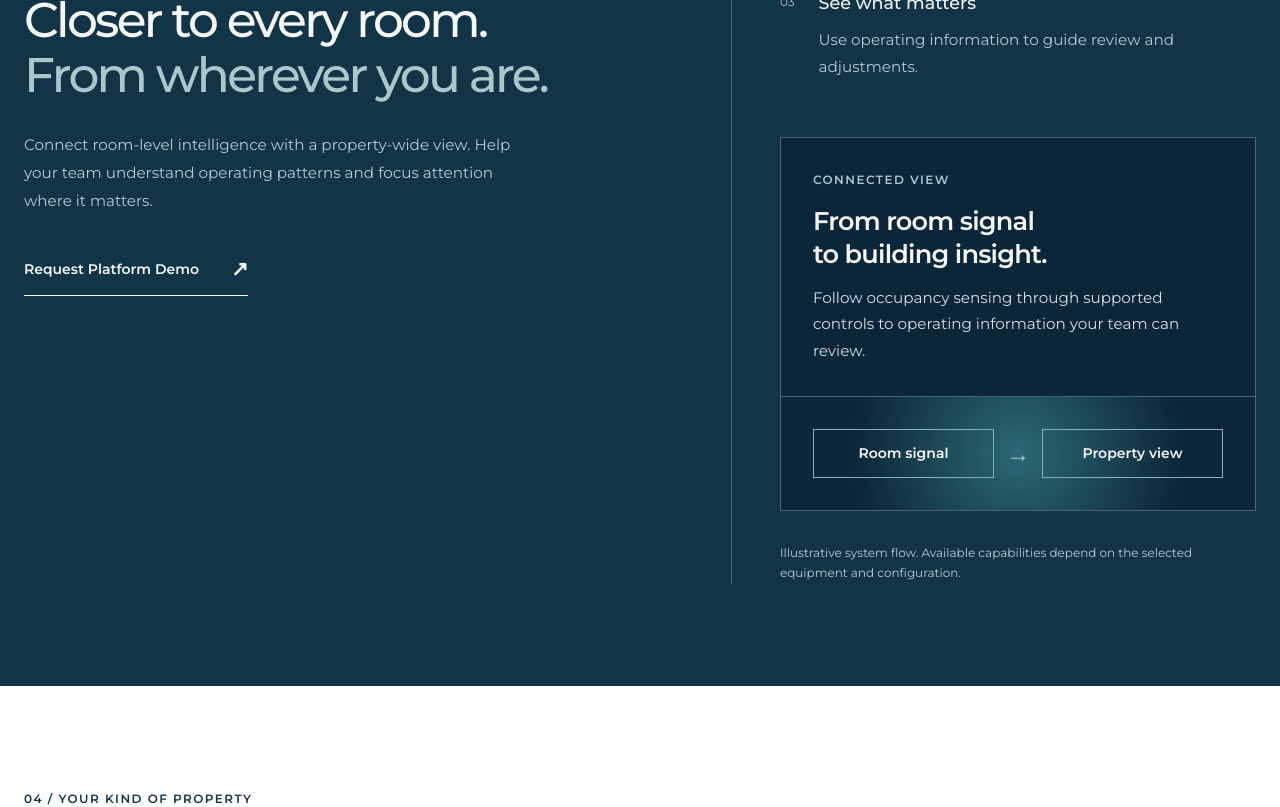
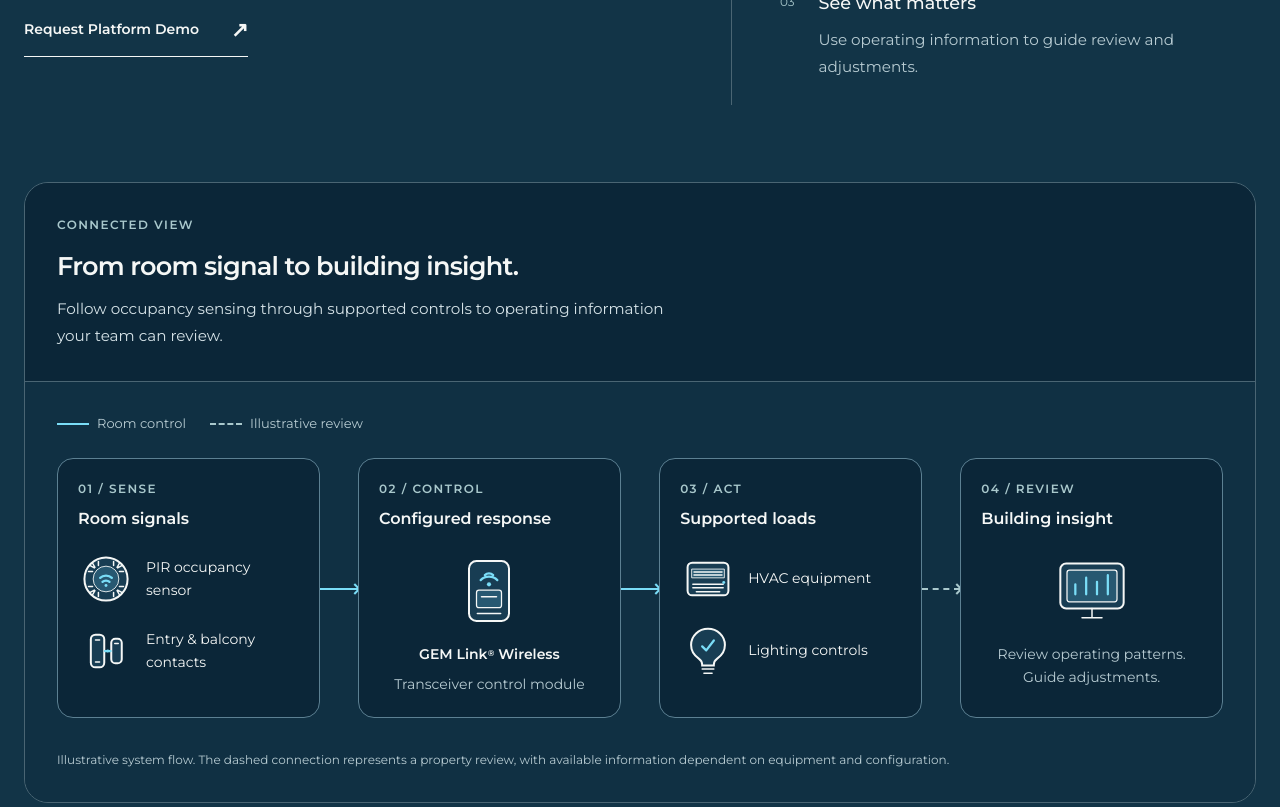
Before and after one commit to MannLester/Lodge-Tech-Website, a Next.js app in the folder apps/web/: page / in a window 1280 px wide. Shown: the part 4400-5207 px from the top of the page. Built offline with nearby package versions, Linux system fonts and the light colour scheme.

Commit message:
frontend: reuse solution icons in the Connected View graph

```diff
--- a/apps/web/src/app/marketing.css
+++ b/apps/web/src/app/marketing.css
@@ -485,6 +485,9 @@
 .marketing-site .product-panel-link {
   margin-top: 2rem;
 }
+.marketing-site .connected-property-panel > .product-panel-link {
+  align-self: flex-start;
+}
 
 .marketing-site .platform-section {
   background: #123447;
@@ -536,30 +539,10 @@
   overflow: hidden;
 }
 .marketing-site .platform-flow-figure {
-  margin-top: 2rem;
+  grid-column: 1 / -1;
   border: 1px solid #4a6573;
-}
-.marketing-site .platform-flow-frame {
-  display: grid;
-  grid-template-columns: minmax(0, 1fr) auto minmax(0, 1fr);
-  align-items: center;
-  gap: 0.75rem;
-  padding: clamp(1.25rem, 3vw, 2rem);
-  border-top: 1px solid #4a6573;
-  background: radial-gradient(circle at 50% 50%, #2c6875, #0b2638 68%);
-}
-.marketing-site .platform-flow-frame span:not(.platform-flow-arrow) {
-  border: 1px solid #85b2ba;
-  padding: 0.8rem 0.5rem;
-  color: #f5f7f6;
-  font-size: 0.875rem;
-  line-height: 1.5;
-  font-weight: 600;
-  text-align: center;
-}
-.marketing-site .platform-flow-frame .platform-flow-arrow {
-  color: #a9c8cc;
-  font-size: 1.5rem;
+  border-radius: 1.5rem;
+  overflow: hidden;
 }
 .marketing-site .platform-flow-figure figcaption {
   display: grid;
@@ -571,7 +554,7 @@
   color: #a9c8cc;
 }
 .marketing-site .platform-flow-figure figcaption h3 {
-  max-width: 24ch;
+  max-width: 36ch;
   font-size: clamp(1.25rem, 2vw, 1.65rem);
   line-height: 1.3;
   text-wrap: balance;
@@ -579,10 +562,166 @@
   letter-spacing: -0.03em;
 }
 .marketing-site .platform-flow-figure figcaption p:not(.chapter-label) {
-  max-width: 40ch;
+  max-width: 62ch;
   color: #d5e2e7;
   font-size: 0.95rem;
   line-height: 1.75;
+}
+
+.marketing-site .connected-view-experience {
+  --graph-gap: clamp(1.5rem, 3vw, 2.5rem);
+  padding: clamp(1.25rem, 3vw, 2rem);
+  border-top: 1px solid #4a6573;
+  background: #103043;
+}
+.marketing-site .connected-view-legend {
+  display: flex;
+  flex-wrap: wrap;
+  gap: 0.75rem 1.5rem;
+  margin-bottom: 1.5rem;
+  color: #b7cbd2;
+  font-size: 0.8125rem;
+  line-height: 1.5;
+}
+.marketing-site .connected-view-legend > span {
+  display: flex;
+  align-items: center;
+  gap: 0.5rem;
+}
+.marketing-site .connected-view-legend i {
+  width: 2rem;
+  border-top: 2px solid #7addf7;
+}
+.marketing-site .connected-view-legend .connected-view-review-line {
+  border-top-style: dashed;
+  border-top-color: #a9c8cc;
+}
+.marketing-site .connected-view-graph {
+  display: grid;
+  grid-template-columns: repeat(4, minmax(0, 1fr));
+  gap: var(--graph-gap);
+}
+.marketing-site .connected-view-graph > li {
+  position: relative;
+  min-width: 0;
+  padding: 1.25rem;
+  border: 1px solid #5c8092;
+  border-radius: 1rem;
+  background: #0b2638;
+}
+.marketing-site .connected-view-graph > li:not(:last-child)::after {
+  position: absolute;
+  top: 50%;
+  left: calc(100% + 1px);
+  width: var(--graph-gap);
+  border-top: 2px solid #7addf7;
+  content: "";
+}
+.marketing-site .connected-view-graph > li:not(:last-child)::before {
+  position: absolute;
+  top: calc(50% - 3px);
+  left: calc(100% + var(--graph-gap) - 6px);
+  width: 8px;
+  height: 8px;
+  border-top: 2px solid #7addf7;
+  border-right: 2px solid #7addf7;
+  content: "";
+  transform: rotate(45deg);
+}
+.marketing-site
+  .connected-view-graph
+  > li.connected-view-review-source:not(:last-child)::after {
+  border-top-style: dashed;
+  border-top-color: #a9c8cc;
+}
+.marketing-site
+  .connected-view-graph
+  > li.connected-view-review-source:not(:last-child)::before {
+  border-color: #a9c8cc;
+}
+.marketing-site .connected-view-graph h4 {
+  margin-top: 0.5rem;
+  font-size: 1rem;
+  line-height: 1.45;
+  font-weight: 600;
+}
+.marketing-site .connected-view-node-list {
+  display: grid;
+  gap: 1rem;
+  margin-top: 1.25rem;
+}
+.marketing-site .connected-view-node-list > :is(div, a) {
+  display: flex;
+  align-items: center;
+  gap: 0.75rem;
+  font-size: 0.875rem;
+  line-height: 1.6;
+}
+.marketing-site .connected-view-node-list svg {
+  width: 3.5rem;
+  flex-shrink: 0;
+}
+.marketing-site .connected-view-primary-icon {
+  width: 5rem;
+  margin: 1.25rem auto 0.75rem;
+}
+.marketing-site .connected-view-product-link {
+  display: block;
+  font-size: 0.875rem;
+  line-height: 1.6;
+  font-weight: 600;
+  text-align: center;
+}
+.marketing-site .connected-view-graph a {
+  text-underline-offset: 0.2em;
+}
+.marketing-site .connected-view-graph a:hover {
+  text-decoration: underline;
+}
+.marketing-site .connected-view-node-copy {
+  margin-top: 0.5rem;
+  color: #b7cbd2;
+  font-size: 0.875rem;
+  line-height: 1.7;
+  text-align: center;
+}
+.marketing-site .connected-view-graph .solution-icon-fill {
+  fill: #183d53;
+}
+.marketing-site .connected-view-graph .solution-icon-screen {
+  fill: #275871;
+}
+.marketing-site .connected-view-graph .solution-icon-signal {
+  stroke: #7addf7;
+}
+.marketing-site .connected-view-graph .solution-icon-dot {
+  fill: #7addf7;
+}
+@media (max-width: 69.99rem) {
+  .marketing-site .connected-view-graph {
+    grid-template-columns: minmax(0, 1fr);
+    width: min(100%, 32rem);
+    margin-inline: auto;
+  }
+  .marketing-site .connected-view-graph > li:not(:last-child)::after {
+    top: calc(100% + 1px);
+    left: 50%;
+    width: 0;
+    height: var(--graph-gap);
+    border-top: 0;
+    border-left: 2px solid #7addf7;
+  }
+  .marketing-site .connected-view-graph > li:not(:last-child)::before {
+    top: calc(100% + var(--graph-gap) - 6px);
+    left: calc(50% - 3px);
+    transform: rotate(135deg);
+  }
+  .marketing-site
+    .connected-view-graph
+    > li.connected-view-review-source:not(:last-child)::after {
+    border-left-style: dashed;
+    border-left-color: #a9c8cc;
+  }
 }
 
 .marketing-site .industries-layout {
--- a/apps/web/src/features/home/ui/platform-section.tsx
+++ b/apps/web/src/features/home/ui/platform-section.tsx
@@ -1,5 +1,6 @@
 import Link from "next/link";
 
+import { ConnectedViewGraph } from "@/features/solutions";
 import { BrandText } from "@/shared/ui/brand-text";
 
 export function PlatformSection() {
@@ -59,6 +60,7 @@ export function PlatformSection() {
               </div>
             </li>
           </ol>
+        </div>
         <figure className="platform-flow-figure">
           <figcaption>
             <p className="chapter-label">Connected view</p>
@@ -68,17 +70,8 @@ export function PlatformSection() {
               information your team can review.
             </p>
           </figcaption>
-            <div aria-hidden="true" className="platform-flow-frame">
-              <span>Room signal</span>
-              <span className="platform-flow-arrow">→</span>
-              <span>Property view</span>
-            </div>
+          <ConnectedViewGraph />
         </figure>
-          <p className="small-note">
-            Illustrative system flow. Available capabilities depend on the
-            selected equipment and configuration.
-          </p>
-        </div>
       </div>
     </section>
   );
--- a/apps/web/src/features/solutions/index.ts
+++ b/apps/web/src/features/solutions/index.ts
@@ -7,3 +7,4 @@ export {
   type ProductSlug,
 } from "@/features/solutions/model/product-content";
 export { ProductPage } from "@/features/solutions/ui/product-page";
+export { ConnectedViewGraph } from "@/features/solutions/ui/connected-view-graph";
--- /dev/null
+++ b/apps/web/src/features/solutions/ui/connected-view-graph.tsx
@@ -0,0 +1,92 @@
+import Link from "next/link";
+
+import {
+  DoorContactIcon,
+  HvacIcon,
+  LightingIcon,
+  OperatingViewIcon,
+  PirSensorIcon,
+  TransceiverIcon,
+} from "@/features/solutions/ui/solution-system-icons";
+import { BrandText } from "@/shared/ui/brand-text";
+
+export function ConnectedViewGraph() {
+  return (
+    <div className="connected-view-experience">
+      <div className="connected-view-legend" aria-label="Connection legend">
+        <span>
+          <i aria-hidden />
+          Room control
+        </span>
+        <span>
+          <i className="connected-view-review-line" aria-hidden />
+          Illustrative review
+        </span>
+      </div>
+      <ol
+        className="connected-view-graph"
+        aria-label="From room signals to property review"
+      >
+        <li>
+          <p className="chapter-label">01 / Sense</p>
+          <h4>Room signals</h4>
+          <div className="connected-view-node-list">
+            <div>
+              <PirSensorIcon />
+              <span>PIR occupancy sensor</span>
+            </div>
+            <div>
+              <DoorContactIcon />
+              <span>Entry &amp; balcony contacts</span>
+            </div>
+          </div>
+        </li>
+        <li>
+          <p className="chapter-label">02 / Control</p>
+          <h4>Configured response</h4>
+          <div className="connected-view-primary-icon">
+            <TransceiverIcon />
+          </div>
+          <Link
+            className="connected-view-product-link"
+            href="/solutions/gem-link-wireless"
+          >
+            <BrandText>GEM Link® Wireless</BrandText>
+          </Link>
+          <p className="connected-view-node-copy">Transceiver control module</p>
+        </li>
+        <li className="connected-view-review-source">
+          <p className="chapter-label">03 / Act</p>
+          <h4>Supported loads</h4>
+          <div className="connected-view-node-list">
+            <Link href="/solutions/gem-link-wireless">
+              <HvacIcon />
+              <span>HVAC equipment</span>
+            </Link>
+            <Link href="/solutions/lighting-controls">
+              <LightingIcon />
+              <span>Lighting controls</span>
+            </Link>
+          </div>
+        </li>
+        <li>
+          <p className="chapter-label">04 / Review</p>
+          <h4>Building insight</h4>
+          <div className="connected-view-primary-icon">
+            <OperatingViewIcon />
+          </div>
+          <p className="connected-view-node-copy">
+            Review operating patterns.
+            <br />
+            Guide adjustments.
+          </p>
+        </li>
+      </ol>
+      <p className="small-note">
+        Illustrative system flow. The dashed connection represents a property
+        review, with available information dependent on equipment and
+        configuration.
+      </p>
+    </div>
+  );
+}
--- a/apps/web/src/features/solutions/ui/solution-system-icons.tsx
+++ b/apps/web/src/features/solutions/ui/solution-system-icons.tsx
@@ -166,3 +166,31 @@ export function ApplianceIcon(props: IconProps) {
     </svg>
   );
 }
+
+export function OperatingViewIcon(props: IconProps) {
+  return (
+    <svg {...sharedProps} {...props}>
+      <rect
+        className="solution-icon-fill solution-icon-stroke"
+        x="10"
+        y="15"
+        width="76"
+        height="54"
+        rx="7"
+      />
+      <rect
+        className="solution-icon-screen"
+        x="18"
+        y="23"
+        width="60"
+        height="38"
+        rx="3"
+      />
+      <path d="M36 80h24M48 69v11" className="solution-icon-detail" />
+      <path
+        d="M28 52V40m13 12V32m13 20V37m13 15V29"
+        className="solution-icon-signal"
+      />
+    </svg>
+  );
+}
```
Lines whose indentation alone changed are shown as unchanged.
